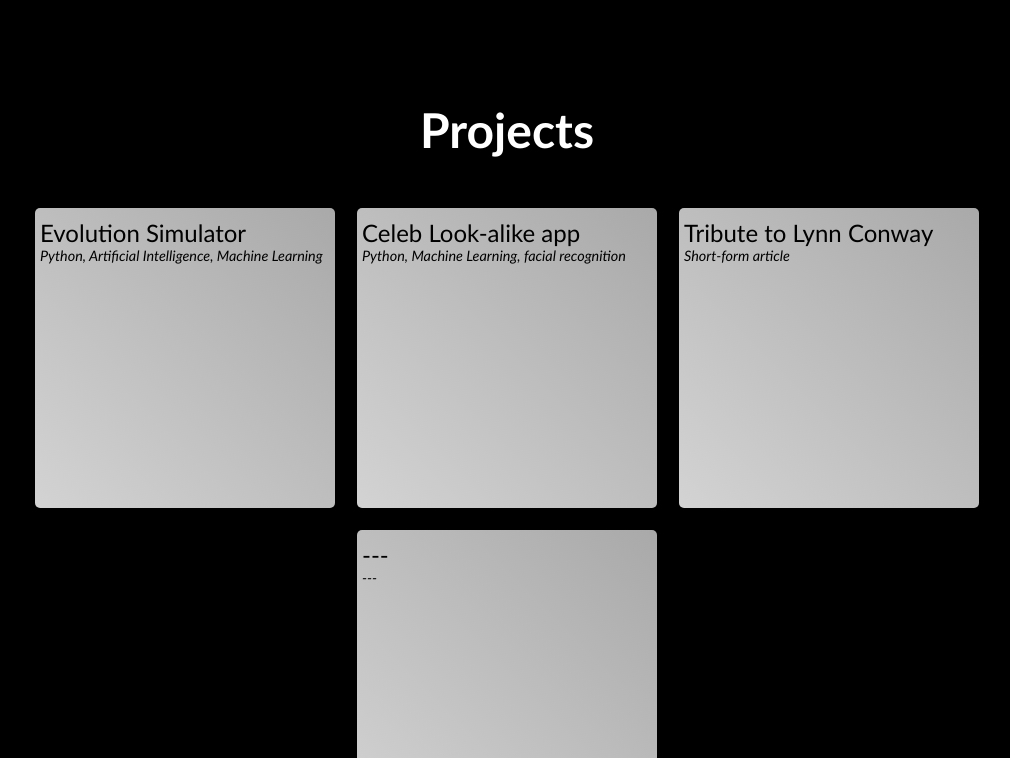
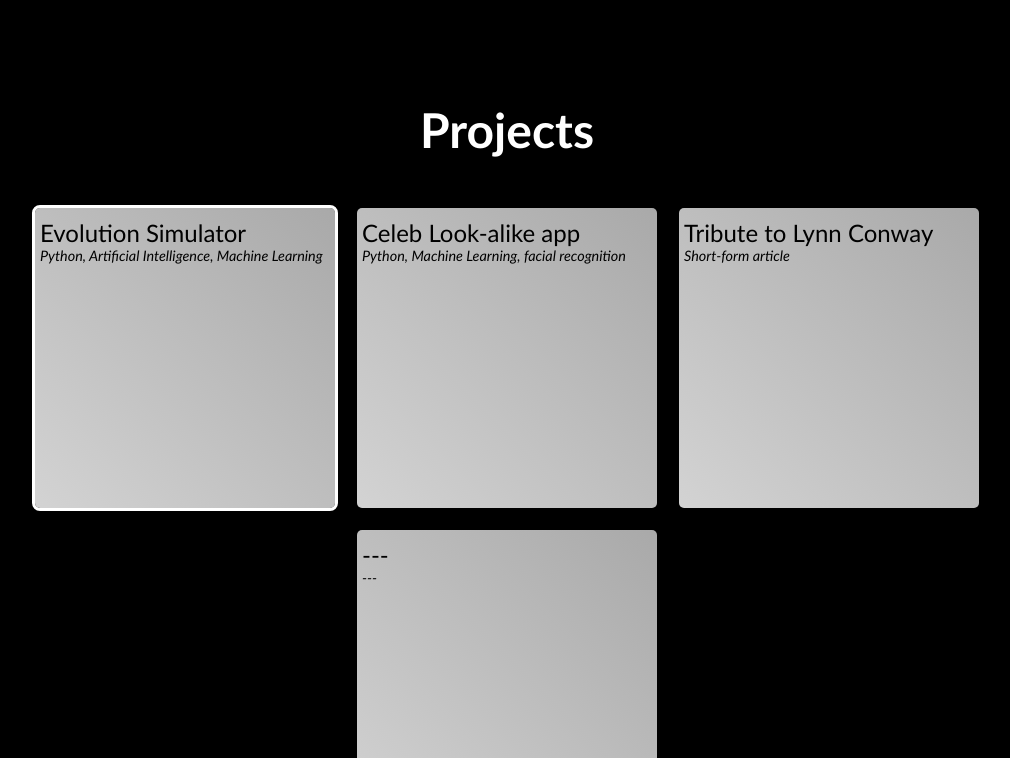
Before and after one commit to KaziaLynn/kazialynn.github.io, a plain HTML site: page index.html in a window 1280 px wide. In both pictures the pointer is over the link 318 px from the left and 1342 px from the top of the page. Shown: the part 984-1742 px from the top of the page, without its empty margins (133-1143 px from the left). Drawn offline with Linux system fonts and the light colour scheme.

Commit message:
Fixed project tiles not showing coloured border on hover

```diff
--- a/styles.css
+++ b/styles.css
@@ -115,7 +115,7 @@ hr {
   lightgrey,
 darkgrey)
 }
-.project-box:hover {
+.project-tile:hover {
   outline: 3px var(--main-text-col) solid;
 }
 .project-link {
```
